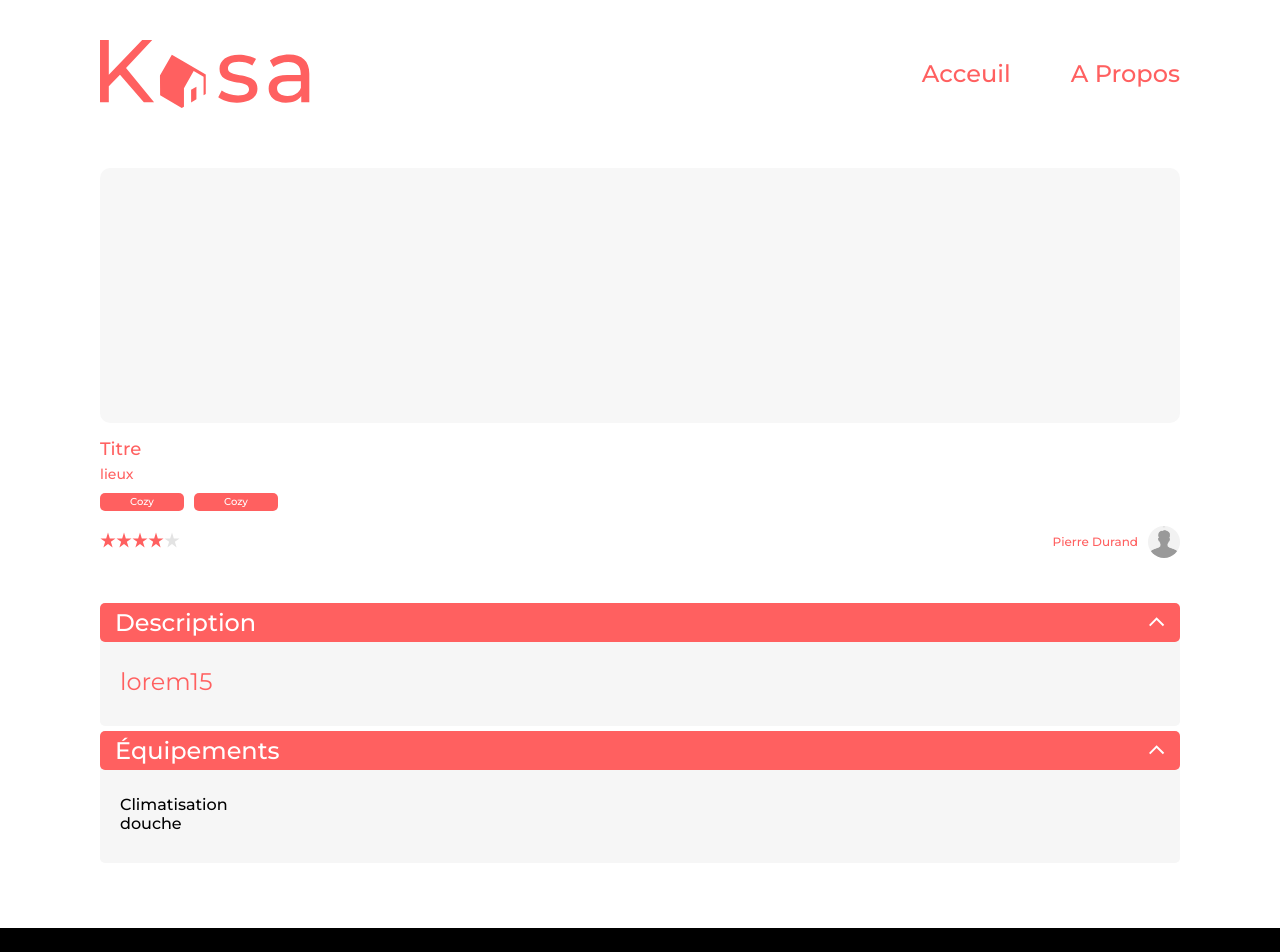
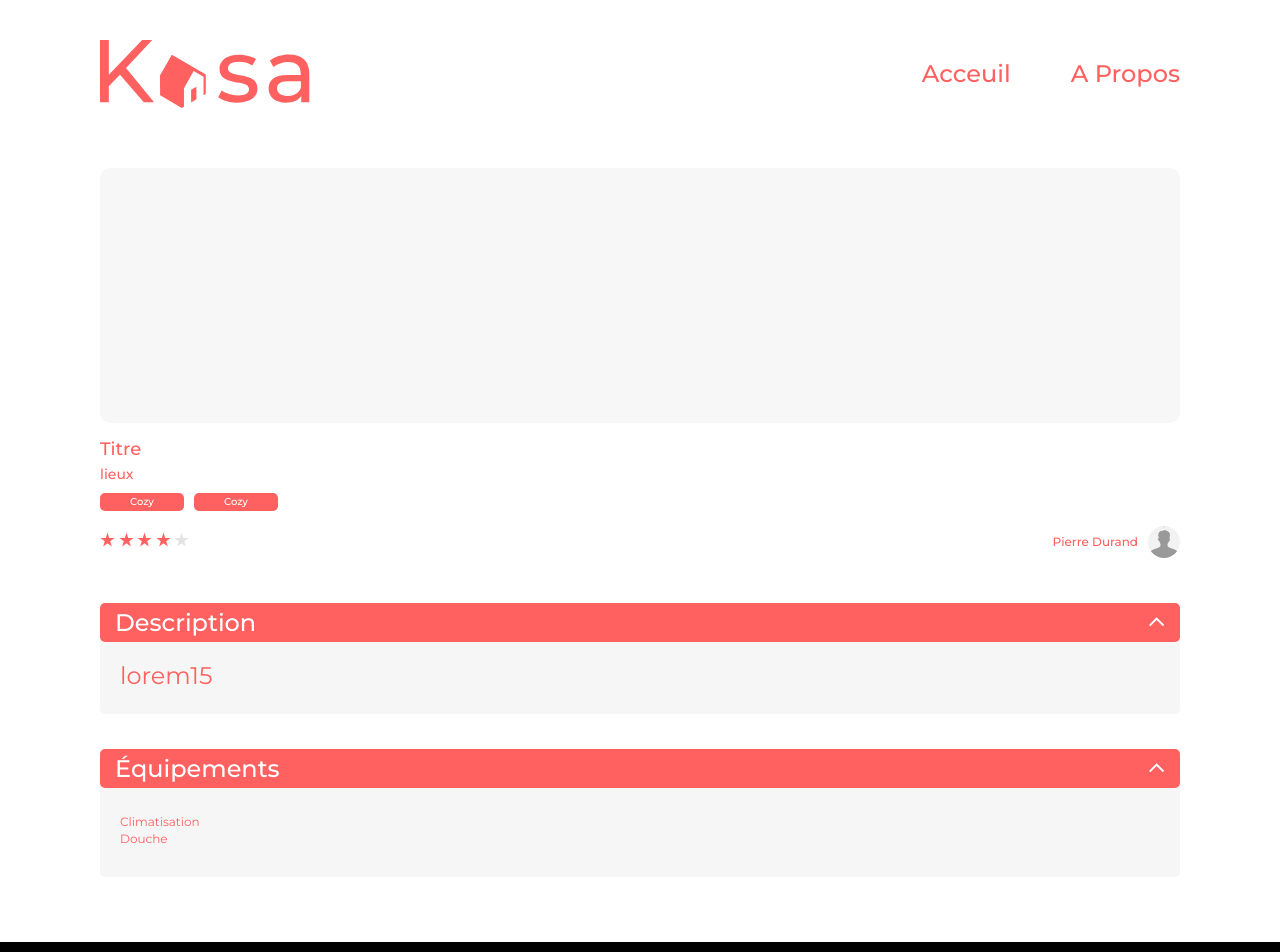
Before and after one commit to Mherlin06/Kasa, a React (Create React App) app in the folder kasa-app/: page /fiche-logement/0979876d in a window 1280 px wide. Shown: the top 952 px of the page. Built offline with nearby package versions, Linux system fonts and the light colour scheme.

Commit message:
create <accomodation> static

```diff
--- a/kasa-app/src/components/Equipments.js
+++ b/kasa-app/src/components/Equipments.js
@@ -1,5 +1,6 @@
 import React, { useState } from "react";
 import arrow from "../assets/logo/arrow.svg";
+import "../styles/Equipments.css";
 
 const Equipments = (props) => {
   const [isOpen, setIsOpen] = useState(true);
@@ -29,6 +30,6 @@ const Equipments = (props) => {
       </div>
     </article>
   );
-}
+};
 
 export default Equipments;
--- a/kasa-app/src/components/Rating.js
+++ b/kasa-app/src/components/Rating.js
@@ -1,6 +1,7 @@
 import React from "react";
 import redStar from "../assets/logo/red-star.svg";
 import grayStar from "../assets/logo/gray-star.svg";
+import "../styles/Rating.css";
 
 const rangeRating = [1, 2, 3, 4, 5];
 
--- a/kasa-app/src/pages/Accomodation.js
+++ b/kasa-app/src/pages/Accomodation.js
@@ -21,17 +21,17 @@ const Accomodation = () => {
           </ul>
         </div>
         <div className="host-rating">
-          <Rating rate={4}/>
-          <HostCard hostName="Pierre Durand"/>
+          <Rating rate={4} />
+          <HostCard hostName="Pierre Durand" />
         </div>
       </section>
-      <section className="accomodation-dropdown">
+      <section className="accomodation-dropdown-section">
         <Dropdown
           label="Description"
           description="lorem15"
-          classes="dropdown"
+          classes="dropdown accomodation-dropdown"
         />
-        <Equipments />
+        <Equipments classes="dropdown accomodation-dropdown" />
       </section>
     </main>
   );
--- a/kasa-app/src/styles/Accomodation.css
+++ b/kasa-app/src/styles/Accomodation.css
@@ -27,5 +27,4 @@
     justify-content: space-between;
     align-items: center;
     margin: 15px 0;
-
 }
--- a/kasa-app/src/styles/Dropdown.css
+++ b/kasa-app/src/styles/Dropdown.css
@@ -33,6 +33,7 @@
 }
 
 .dd-content {
+  height: 100%;
   width: 100%;
   background-color: #f6f6f6;
   border-radius: 5px;
@@ -48,10 +49,15 @@
   -o-transform: translateY(-5px);
 }
 
-.dd-content p {
+.dd-content p, .dd-content li {
   color: #ff6060;
   font-size: 12px;
   font-weight: 400;
+  line-height: 17px;
+}
+
+.dd-content li {
+  text-transform: capitalize;
 }
 
 .arrow-close {
@@ -62,6 +68,7 @@
   -o-transform: rotate(180deg);
 }
 
+
 @media screen and (min-width: 768px) {
   .dropdown {
     margin-top: 30px;
@@ -71,7 +78,7 @@
     padding: 5px 15px;
   }
 
-  .dd-title h2 {
+  .dd-title h2, .dd-content p {
     font-size: 18px;
   }
 
@@ -79,16 +86,10 @@
     padding: 30px 20px;
   }
 
-  .dd-content p {
-    font-size: 18px;
-  }
 }
 
 @media screen and (min-width: 1064px) {
-  .dd-title h2 {
-    font-size: 24px;
-  }
-  .dd-content p {
+  .dd-title h2, .dd-content p {
     font-size: 24px;
   }
 }
--- /dev/null
+++ b/kasa-app/src/styles/Rating.css
@@ -0,0 +1,8 @@
+.rating {
+    display: flex;
+    gap: 3.5px;
+}
+
+.star img{
+    height: 15px;
+}
```
Also changed, not shown: kasa-app/src/styles/Equipments.css (added). Lines whose indentation alone changed are shown as unchanged.
